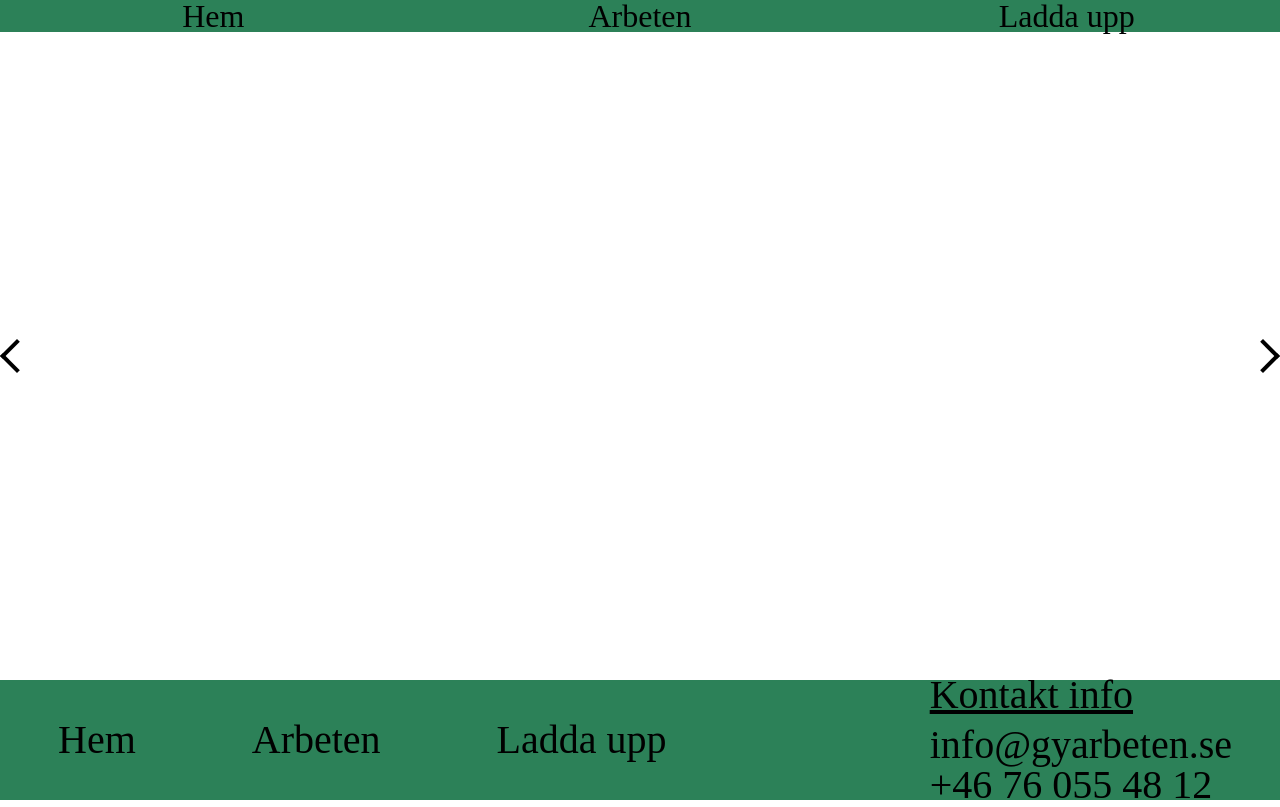
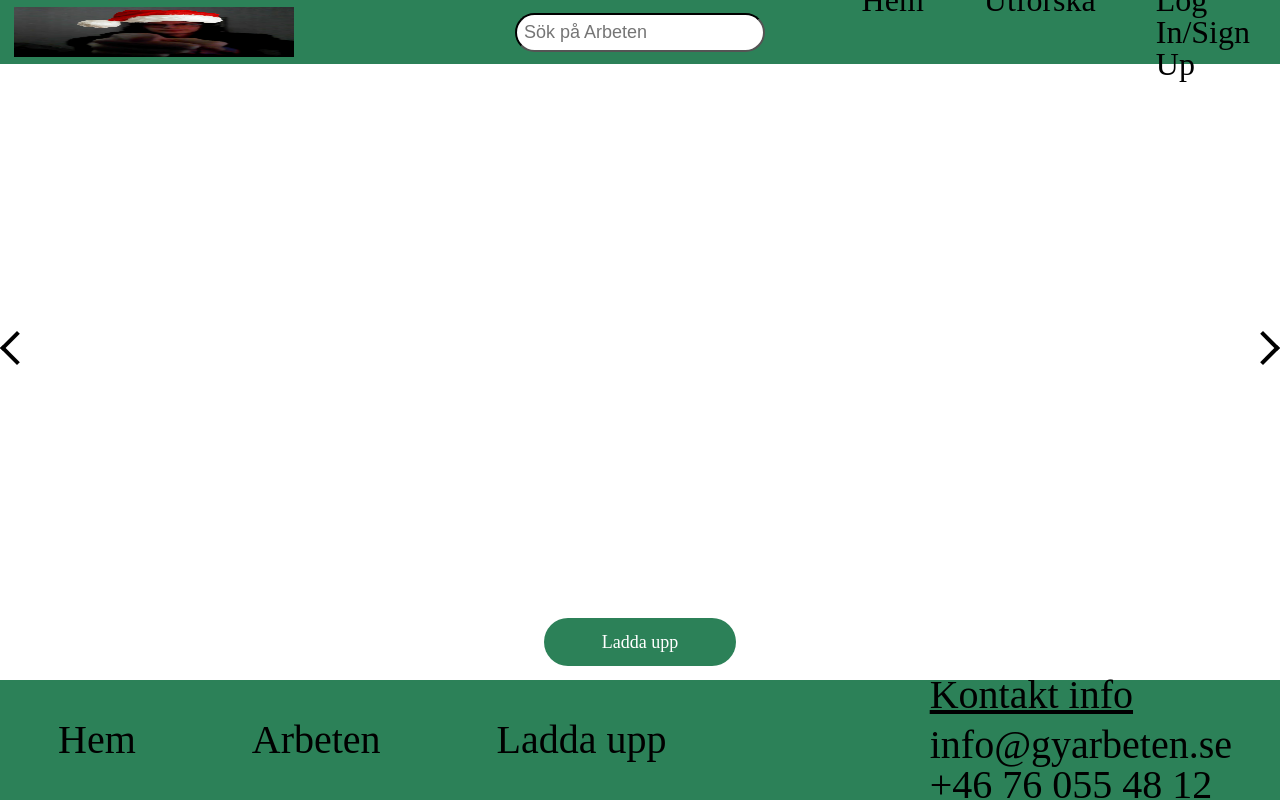
Before and after one commit to EliasJovancicPersson/GymnasieArbete, a plain HTML site: page src/html/work-list.html in a window 1280 px wide. Drawn offline with nearby package versions, Linux system fonts and the light colour scheme; no server answers.

Commit message:
fixed tabs, new upload button

```diff
--- a/src/css/arbetenStyle.css
+++ b/src/css/arbetenStyle.css
@@ -65,3 +65,19 @@ body{
     transform: rotate(135deg);
     -webkit-transform: rotate(135deg);
 }
+
+.upload{
+    text-decoration: 0;
+    color: white;
+    background-color: var(--main-color);
+    width: 12rem;
+    height: 3rem;
+    display: flex;
+    justify-content: center;
+    align-items: center;
+    border-radius: 25px;
+}
+
+.upload p{
+    font-size: var(--fs-3);
+}
--- a/src/html/work-list.html
+++ b/src/html/work-list.html
@@ -1,5 +1,6 @@
 <!DOCTYPE html>
 <html lang="en">
+
 <head>
 	<meta charset="UTF-8" />
 	<meta http-equiv="X-UA-Compatible" content="IE=edge" />
@@ -7,10 +8,8 @@
 	<link rel="stylesheet" href="/src/css/css-reset.css" />
 	<link rel="stylesheet" href="/src/css/arbetenStyle.css" />
 	<link rel="stylesheet" href="/src/css/style.css" />
-		<link
-			rel="stylesheet"
-			href="https://fonts.googleapis.com/css2?family=Material+Symbols+Outlined:opsz,wght,FILL,GRAD@20..48,100..700,0..1,-50..200"
-		/>
+	<link rel="stylesheet"
+		href="https://fonts.googleapis.com/css2?family=Material+Symbols+Outlined:opsz,wght,FILL,GRAD@20..48,100..700,0..1,-50..200" />
 	<script src="/src/js/arbeten.js" defer></script>
 	<script src="/src/js/navigation.js" defer></script>
 	<title>Gymnasiearbete</title>
@@ -19,14 +18,18 @@
 <body>
 	<nav>
 		<ul>
-				<li>
-					<a href="/index.html">Hem</a>
+			<li class="logo">
+				<img src="/src/images/melvinjul.png" alt="No Photo :(">
 			</li>
 			<li>
-					<a href="/src/html/work-list.html">Arbeten</a>
+				<div class="searchWrapper">
+					<input type="search" placeholder="Sök på Arbeten">
+				</div>
 			</li>
-				<li>
-					<a href="/src/html/work-upload.html">Ladda upp</a>
+			<li class="links">
+				<a href="/index.html">Hem</a>
+				<a href="/src/html/work-list.html">Utforska</a>
+				<a href="">Log In/Sign Up</a>
 			</li>
 		</ul>
 	</nav>
@@ -36,6 +39,9 @@
 			<div class="work-list"></div>
 			<div id="forwards"></div>
 		</div>
+		<a href="/src/html/work-upload.html" class="upload">
+			<p>Ladda upp</p>
+		</a>
 	</div>
 	<footer>
 		<ul class="footer-links">
@@ -62,4 +68,5 @@
 		</ul>
 	</footer>
 </body>
+
 </html>
--- a/src/js/arbeten.js
+++ b/src/js/arbeten.js
@@ -3,7 +3,7 @@ let responseArray = [];
 let pages = [[]];
 let pagesIndex = 0;
 let currentPage = 0;
-const maxEntires = 6;
+const maxEntires = 9;
 
 const gyarb = document.querySelector(".work-list");
 const scrollBack = document.querySelector("#backwards");
```
Also changed, not shown: index.html (+3 -5 lines), src/html/work-upload.html (+14 -11 lines), src/html/work.html (+9 -5 lines), src/css/arbeten-uploadstyle.css (line endings or trailing spaces). Lines whose indentation alone changed are shown as unchanged.
